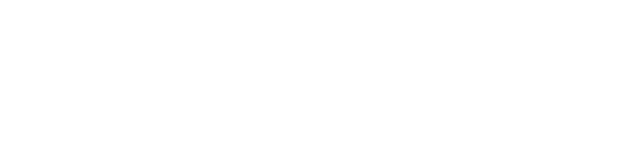
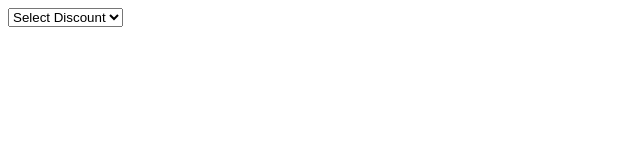
Before and after one commit to megbrown/seasonal-sales, a plain HTML site: page index.html in a window 1280 px wide. Shown: the whole page, without its empty margins (0-640 px from the left). Drawn offline with Linux system fonts and the light colour scheme.

Commit message:
create basic select box html

```diff
--- a/index.html
+++ b/index.html
@@ -4,6 +4,12 @@
 	<title>Seasonal Sales</title>
 </head>
 <body>
+<select name="discount-menu">
+	<option value="please-select">Select Discount</option>
+	<option value="">r</option>
+	<option value=""></option>
+	<option value=""></option>
+</select>
 <script src="seasonal-sales.js"></script>
 </body>
 </html>
```
Also changed, not shown: seasonal-sales.js (line endings or trailing spaces).
